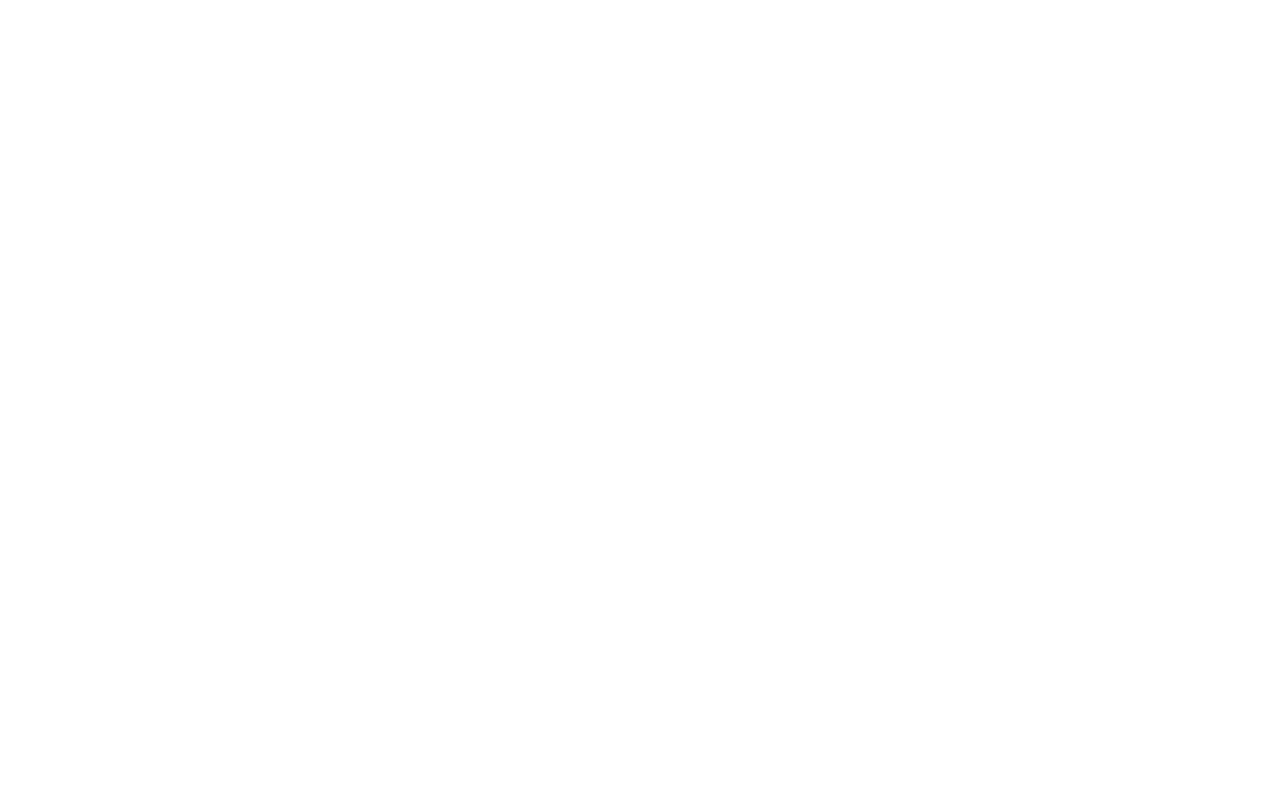
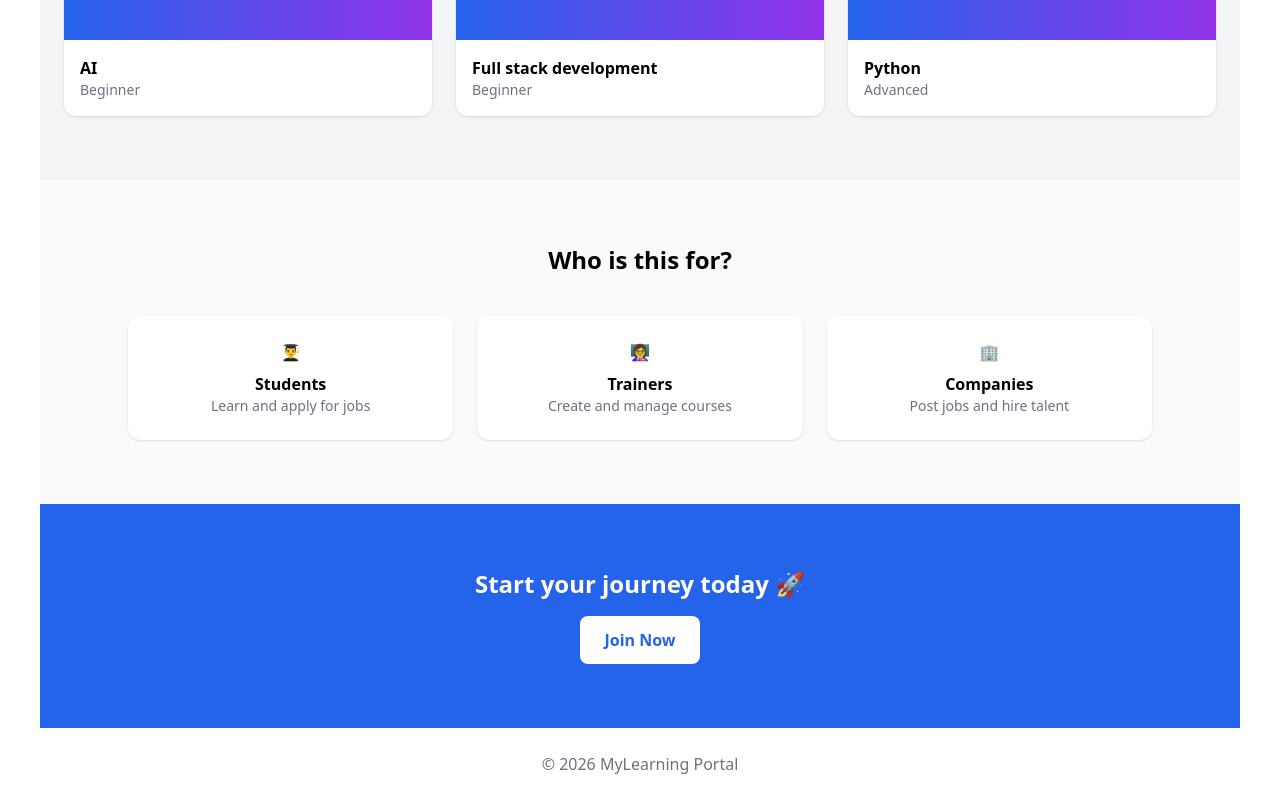
Before and after one commit to MDshobana/capstone_v2, a React (Vite) app in the folder client/: page / in a window 1280 px wide. Shown: the part 968-1768 px from the top of the page. Before the commit the page ends 800 px from the top, so only its background shows below. Built offline with nearby package versions, Linux system fonts and the light colour scheme; no server answers.

Commit message:
Add files via upload

```diff
--- a/client/src/App.jsx
+++ b/client/src/App.jsx
@@ -1,11 +1,13 @@
-import { useState } from 'react'
-import Login from './pages/login'
-import Register from './pages/register'
+import { useState } from 'react';
+import Login from './pages/login';
+import Home from './pages/homePage';
+import Register from './pages/register';
 import Activate from './pages/activate';
 import ForgotPassword, { ResetPassword } from './pages/forgotPassword';
 import { BrowserRouter, Routes, Route } from "react-router-dom";
 import NavBar from './components/navBar';
 import { AdminDashboard } from './pages/adminDashboard';
+import Footer from './components/footer';
 import { StudentDashboard } from './pages/studentDashboard';
 import { CompanyDashboard } from './pages/companyDashboard';
 import { TrainerDashboard } from './pages/trainerDashboard';
@@ -19,7 +21,8 @@
     <BrowserRouter>
       {/* <NavBar /> */}
       <Routes>
-        <Route path='/' Component={Register} />
+        <Route path='/' Component={Home} />
+        <Route path='/register' Component={Register} />
         <Route path='/login' Component={Login} />
         <Route path='/activate' Component={Activate} />
         <Route path='/forgotpassword' Component={ForgotPassword} />
@@ -29,6 +32,7 @@
         <Route path='/company-dashboard' Component={CompanyDashboard} />
         <Route path='/student-dashboard' Component={StudentDashboard} />
       </Routes>
+      <Footer />
     </BrowserRouter>
 
   );
```
